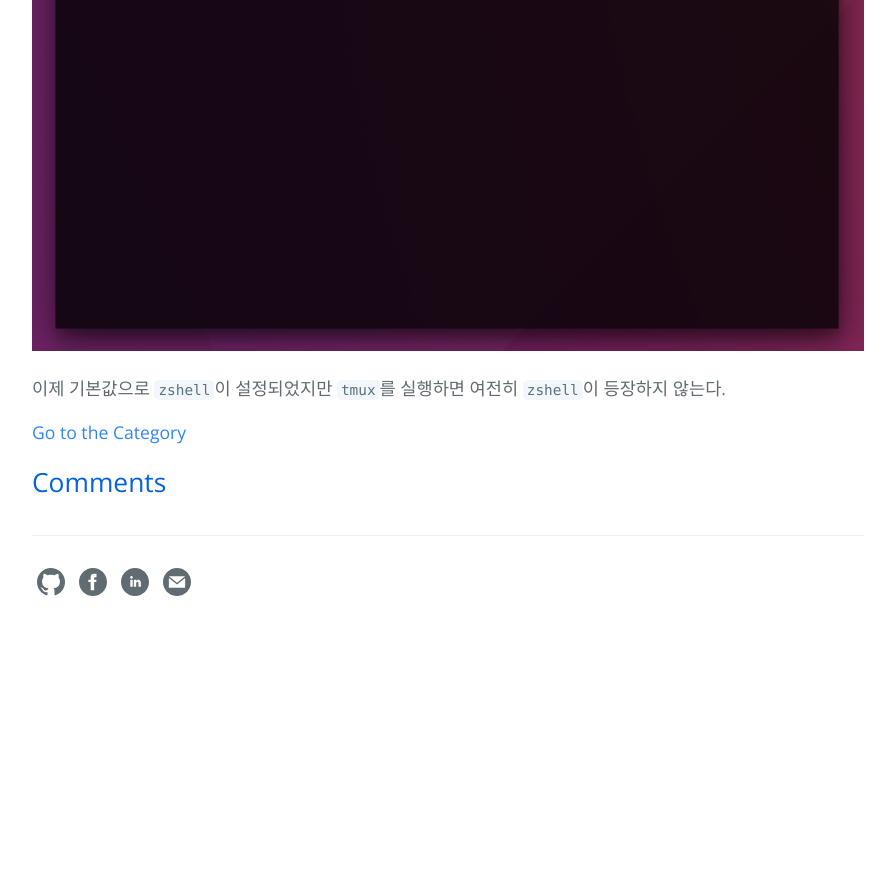
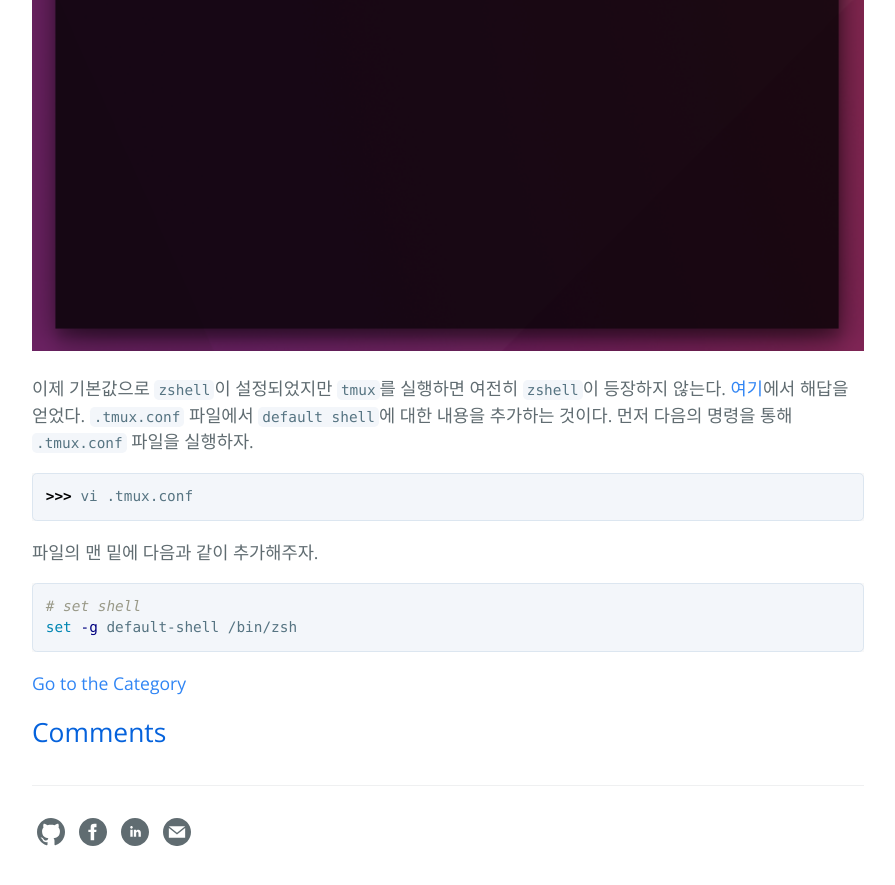
Before and after one commit to hcnoh/hcnoh.github.io, a Jekyll site: the page built from _posts/2018-10-05-development-environment-setting.md, in a window 1280 px wide and 900 px high, scrolled down 12464 px. Shown: the top 885 px of the window, without its empty margins (192-1087 px from the left). Built offline with Jekyll 4.4.1, drawn with Linux system fonts in a browser that asks for light colours; comment, search, counter and statistics services are not loaded; before the commit the page ends 13114 px from its top, so only the background shows below that.

Commit message:
Update 2018-10-05-development-environment-setting.md

````diff
--- a/_posts/2018-10-05-development-environment-setting.md
+++ b/_posts/2018-10-05-development-environment-setting.md
@@ -514,4 +514,15 @@ Switched to theme `wook' (current session, and future sessions)
 
 ![](/assets/img/2018-10-05-development-environment-setting/03.png)
 
-이제 기본값으로 `zshell`이 설정되었지만 `tmux`를 실행하면 여전히 `zshell`이 등장하지 않는다.
+이제 기본값으로 `zshell`이 설정되었지만 `tmux`를 실행하면 여전히 `zshell`이 등장하지 않는다. [여기](https://stackoverflow.com/questions/23318284/change-tmux-default-to-zsh)에서 해답을 얻었다. `.tmux.conf` 파일에서 `default shell`에 대한 내용을 추가하는 것이다. 먼저 다음의 명령을 통해 `.tmux.conf` 파일을 실행하자.
+
+```bash
+>>> vi .tmux.conf
+```
+
+파일의 맨 밑에 다음과 같이 추가해주자.
+
+```shell
+# set shell
+set -g default-shell /bin/zsh
+```
````
